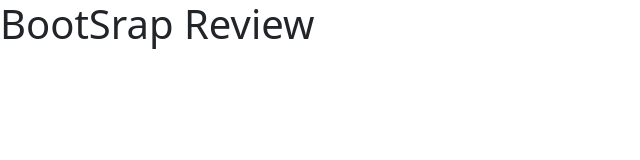
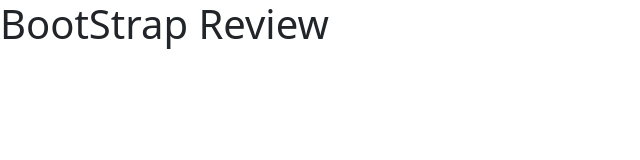
Before and after one commit to AlexRC125/Bootstrap-Review, a plain HTML site: page index.html in a window 1280 px wide. Shown: the whole page, without its empty margins (0-640 px from the left). Drawn offline with nearby package versions, Linux system fonts and the light colour scheme.

Commit message:
changes 1

```diff
--- a/index.html
+++ b/index.html
@@ -3,12 +3,12 @@
   <head>
     <meta charset="utf-8">
     <meta name="viewport" content="width=device-width, initial-scale=1">
-    <title>BootSrap Review</title>
+    <title>BootStrap Review</title>
     <link href="https://cdn.jsdelivr.net/npm/bootstrap@5.3.3/dist/css/bootstrap.min.css" rel="stylesheet" integrity="sha384-QWTKZyjpPEjISv5WaRU9OFeRpok6YctnYmDr5pNlyT2bRjXh0JMhjY6hW+ALEwIH" crossorigin="anonymous">
     <link rel="stylesheet" href="css/style.css">
   </head>
   <body>
-    <h1>BootSrap Review</h1>
+    <h1>BootStrap Review</h1>
     <script src="https://cdn.jsdelivr.net/npm/bootstrap@5.3.3/dist/js/bootstrap.bundle.min.js" integrity="sha384-YvpcrYf0tY3lHB60NNkmXc5s9fDVZLESaAA55NDzOxhy9GkcIdslK1eN7N6jIeHz" crossorigin="anonymous"></script>
   </body>
 </html>
```
